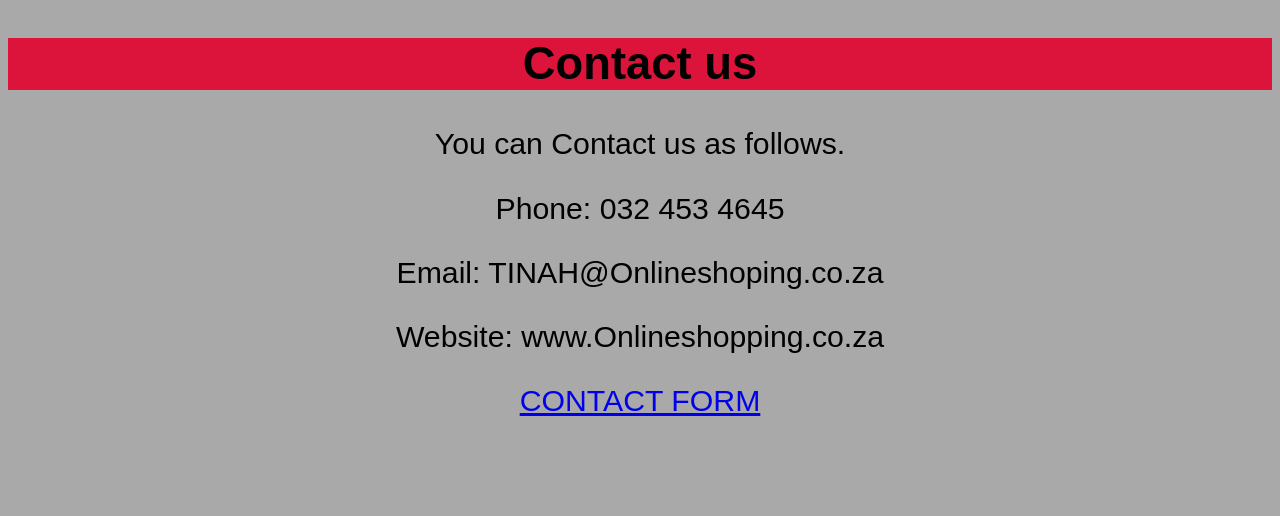
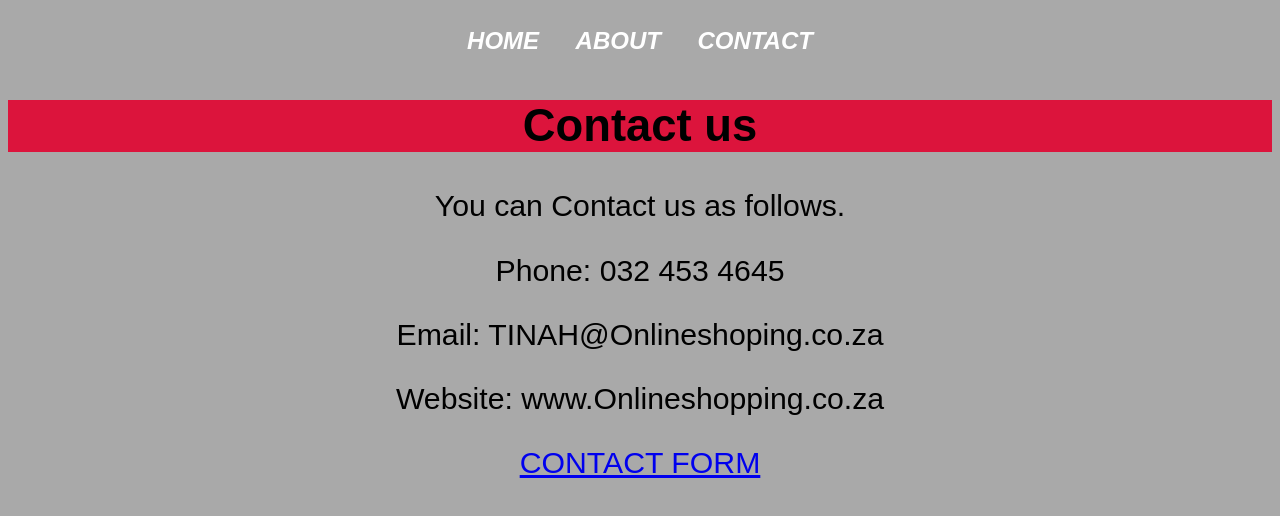
Before and after one commit to mncubesb-ITvarsity/module-1-assessment-6, a plain HTML site: page contact.html in a window 1280 px wide. Drawn offline with Linux system fonts and the light colour scheme.

Commit message:
module 1 assessment 6 submission

```diff
--- a/contact.html
+++ b/contact.html
@@ -1,6 +1,7 @@
 <!DOCTYPE html>
 <html>
     <head>
+
         <link rel="stylesheet" href="style.css">
         <style>
             h2
@@ -14,8 +15,16 @@
 
             }
         </style>
+
     </head>
     <body>
+        <div id="menu">
+            <i><b><a href="Assessment-6.html">HOME</a></b></i>
+            <i><b><a href="about.html">ABOUT</a></b></i>
+            <i><b><a href="contact.html">CONTACT</a></b></i>
+
+        </div>
+
         <h2>Contact us</h2>
         <p>You can Contact us as follows.</p>
         <p>Phone: 032 453 4645</p>
```
Also changed, not shown: about.html (+6 -0 lines).
